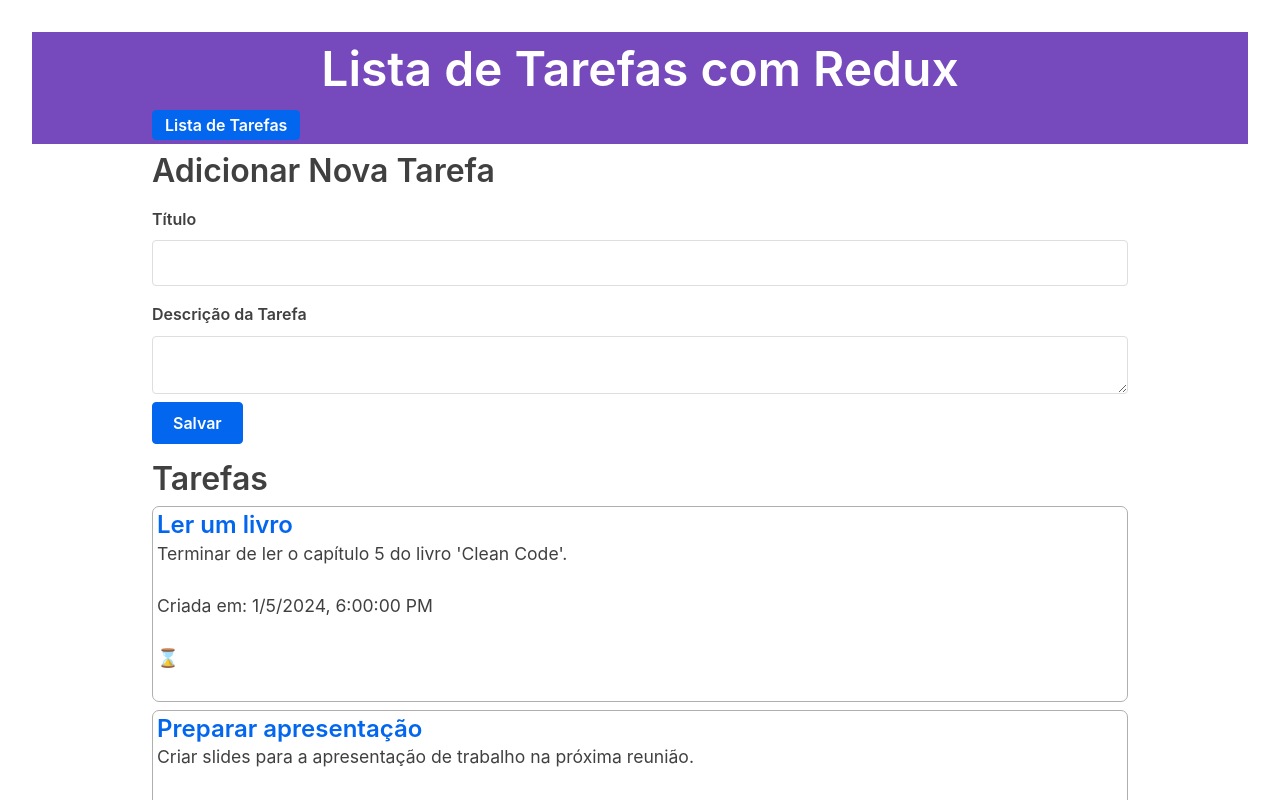
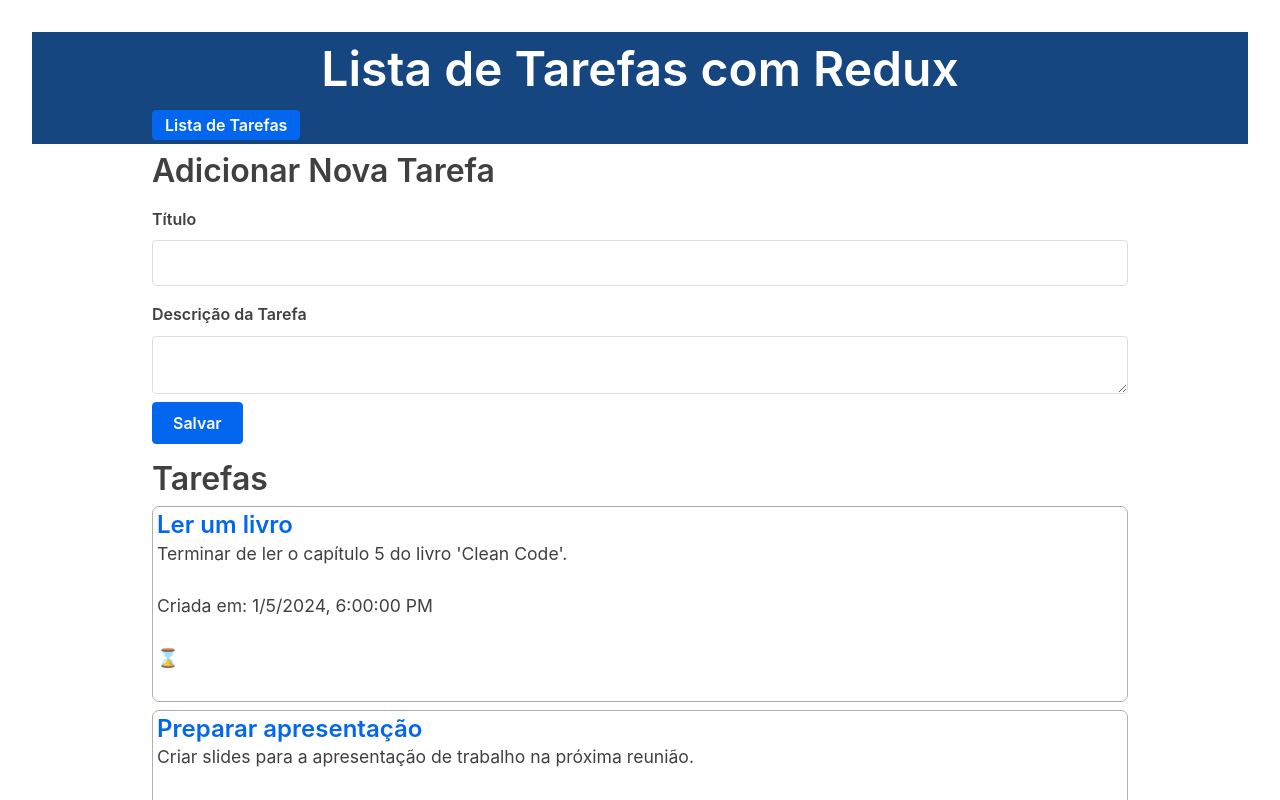
Before and after one commit to fabiocolli/lista-tarefas-redux, a React (Vite) app: page / in a window 1280 px wide. Shown: the top 800 px of the page. Built offline with nearby package versions, Linux system fonts and the light colour scheme.

Commit message:
Ajuste cor Navbar

```diff
--- a/src/index.css
+++ b/src/index.css
@@ -1,5 +1,5 @@
 :root {
-  --redux-color: #764abc;
+  --redux-color: #15467f;
 }
 
 body {
```
